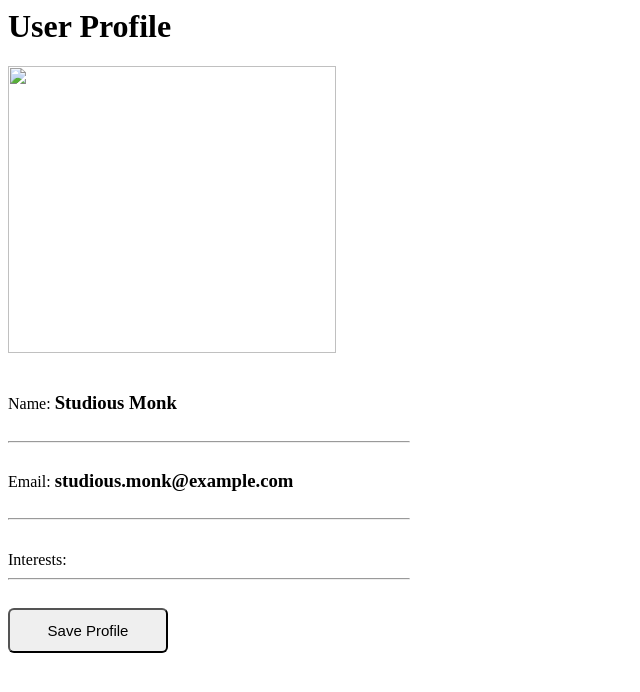
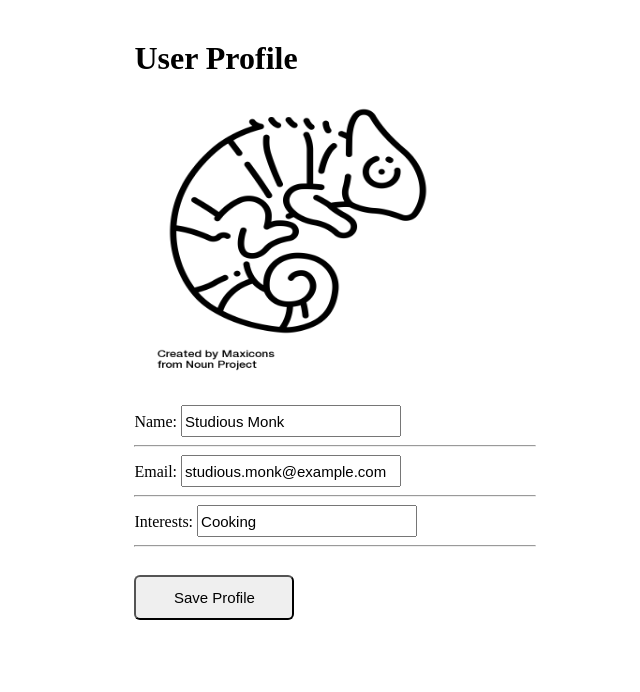
Before and after one commit to mfturra/docker-hub-practice, a website: page index.html in a window 1280 px wide. Both pictures are taken after a click on the button "Edit Profile". Shown: the whole page, without its empty margins (0-640 px from the left). Drawn offline with Linux system fonts and the light colour scheme.

Commit message:
Bugs were fixed to generate a webpage that allows users to edit the user profile

```diff
--- a/index.html
+++ b/index.html
@@ -1,6 +1,12 @@
 <html lang="en">
 <style>
     .container {
+        margin: 40px auto;
+        width: 80%;
+    }
+
+    .container-edit {
+        display: none;
         margin: 40px auto;
         width: 80%;
     }
@@ -29,24 +35,9 @@
         display: inline-block;
     }
 
-    #container {
-        display: none;
-    }
-
-    #container-edit {
-        display: none;
-    }
-
-    #container-edit input {
+    .container-edit input {
         height: 32px;
-    }
-
-    #container-edit hr {
-        margin: 25px 0;
-    }
-
-    #container-edit input {
-        width: 195px;
+        width: 220px;
         font-size: 15px;
     }
 </style>
@@ -62,8 +53,8 @@
         const email = document.querySelector('#email').textContent
         document.querySelector('#input-email').value = email
 
-        const Interests = document.querySelector('#interest').textContent
-        document.querySelector('#input-interest').value = interests
+        const interests = document.querySelector('#interests').textContent
+        document.querySelector('#input-interests').value = interests
     }
 
     function saveProfile() {
@@ -74,29 +65,29 @@
         document.querySelector('.container').style.display = 'block'
         document.querySelector('.container-edit').style.display = 'none'
     }
-
-
 </script>
 
 
 <body>
     <div class="container">
         <h1 id="header">User Profile</h1>
-        <img src="profile-picture">
+        <img src="chameleon.png">
         Name: <h3 id="name">Studious Monk</h3>
         <hr />
         Email: <h3 id="email">studious.monk@example.com</h3>
+        <hr />
+        Interests: <h3 id="interests">Cooking</h3>
         <hr />
         <button class="button" onclick="editProfile()">Edit Profile</button>
     </div>
     <div class="container-edit">
         <h1 id="header">User Profile</h1>
-        <img src="profile-picture">
-        Name: <h3 id="input-name">Studious Monk</h3>
+        <img src="chameleon.png">
+        Name: <input id="input-name" type="text">
         <hr />
-        Email: <h3 id="input-email">studious.monk@example.com</h3>
+        Email: <input id="input-email" type="email">
         <hr />
-        Interests: <h3 id="input-interests" type="text"></h3>
+        Interests: <input id="input-interests" type="text">
         <hr />
         <button class="button" onclick="saveProfile()">Save Profile</button>
     </div>
--- a/server.js
+++ b/server.js
@@ -8,7 +8,7 @@ app.get('/', function (req, res) {
 });
 
 app.get('/profile-picture', function (req, res) {
-    var img = fs.readFileSync('profile-1.jpg');
+    var img = fs.readFileSync('chameleon.png');
     res.writeHead(200, { 'Content-Type': 'image/jpg' });
     res.end(img, 'binary');
 });
```
